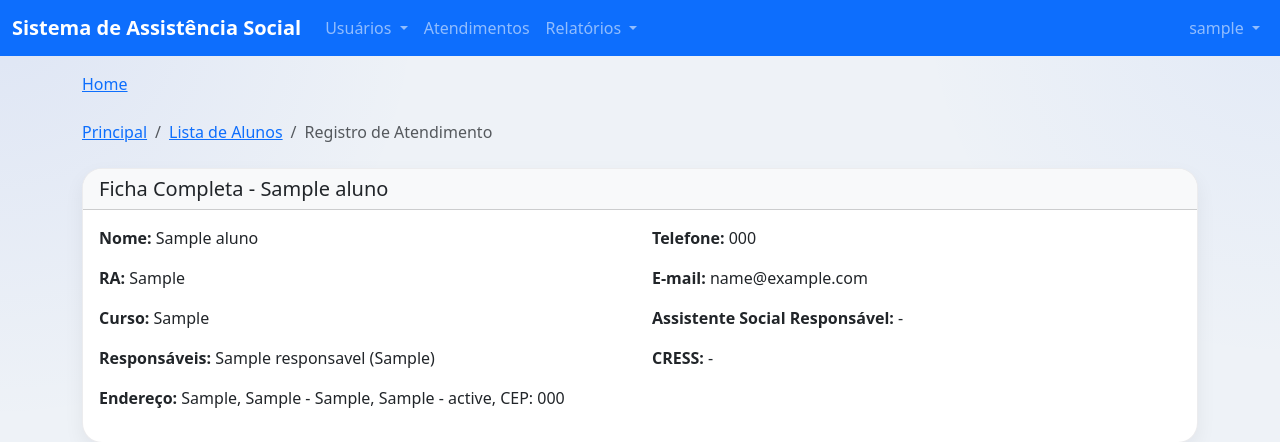
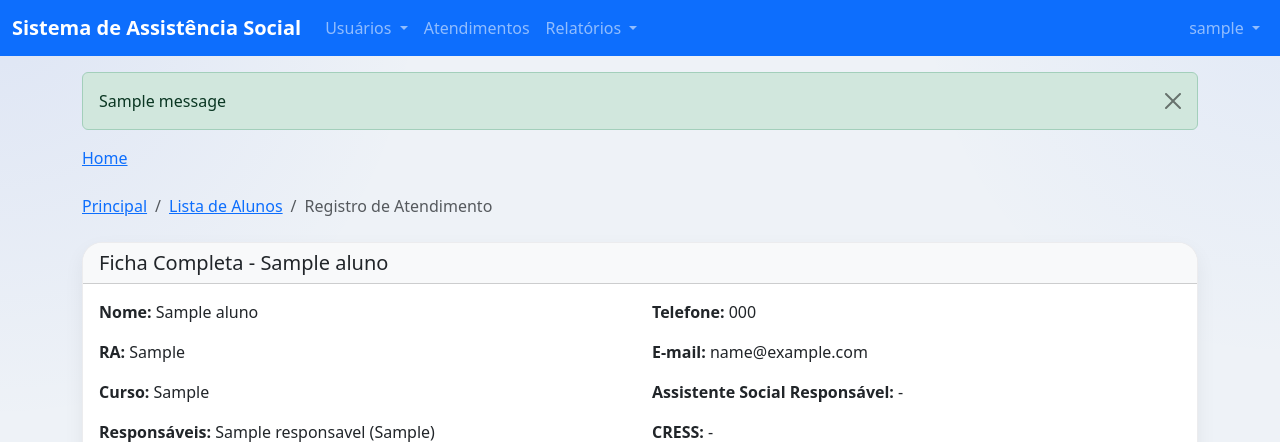
Before and after one commit to wfabi0/assistencia-social, a Django app: page /alunos/1/historico/ in a window 1280 px wide. Shown: the top 442 px of the page. Run offline with Django 5.2, Linux system fonts and the light colour scheme; a user stored in the database is signed in; tables that the repository leaves empty hold one stand-in row (values such as "Sample post"); one stand-in notice (Sample message) is shown.

Commit message:
Adição do bloco para exibir mensagem ao _base

```diff
--- a/templates/base/_base.html
+++ b/templates/base/_base.html
@@ -137,6 +137,16 @@
 
         </div>
     </nav>
+    {% if messages %}
+    <div class="container mt-3">
+        {% for message in messages %}
+        <div class="alert alert-{{ message.tags }} alert-dismissible fade show" role="alert">
+            {{ message }}
+            <button type="button" class="btn-close" data-bs-dismiss="alert"></button>
+        </div>
+        {% endfor %}
+    </div>
+    {% endif %}
 
     <!-- Breadcrumb -->
     <div class="container mt-3">
```
